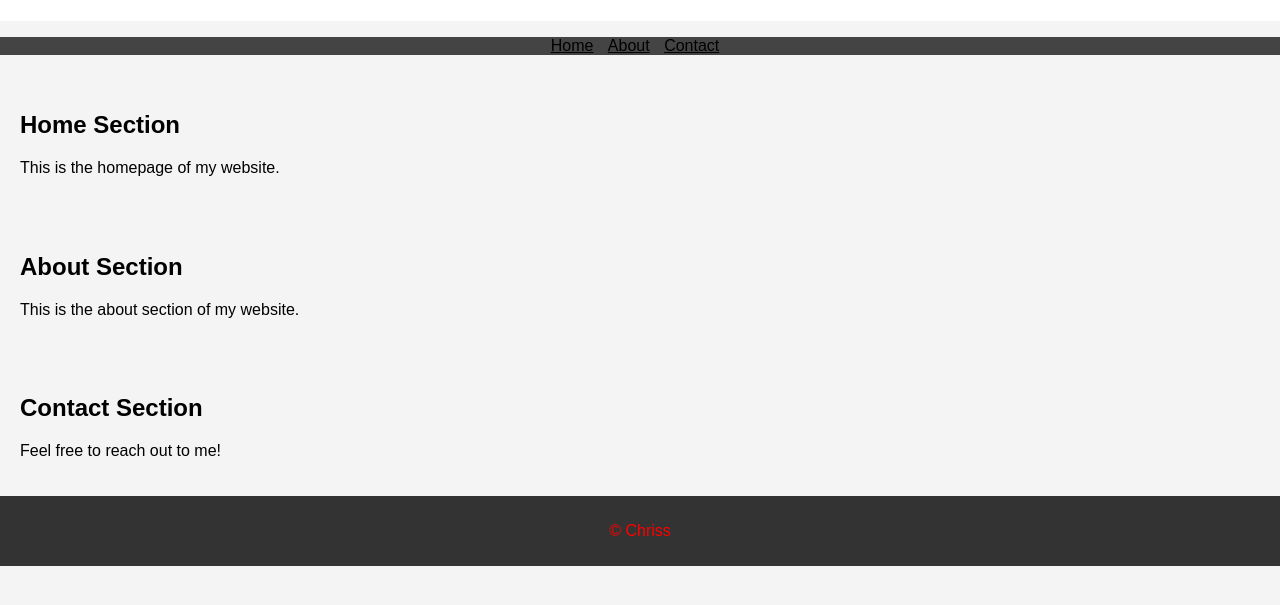
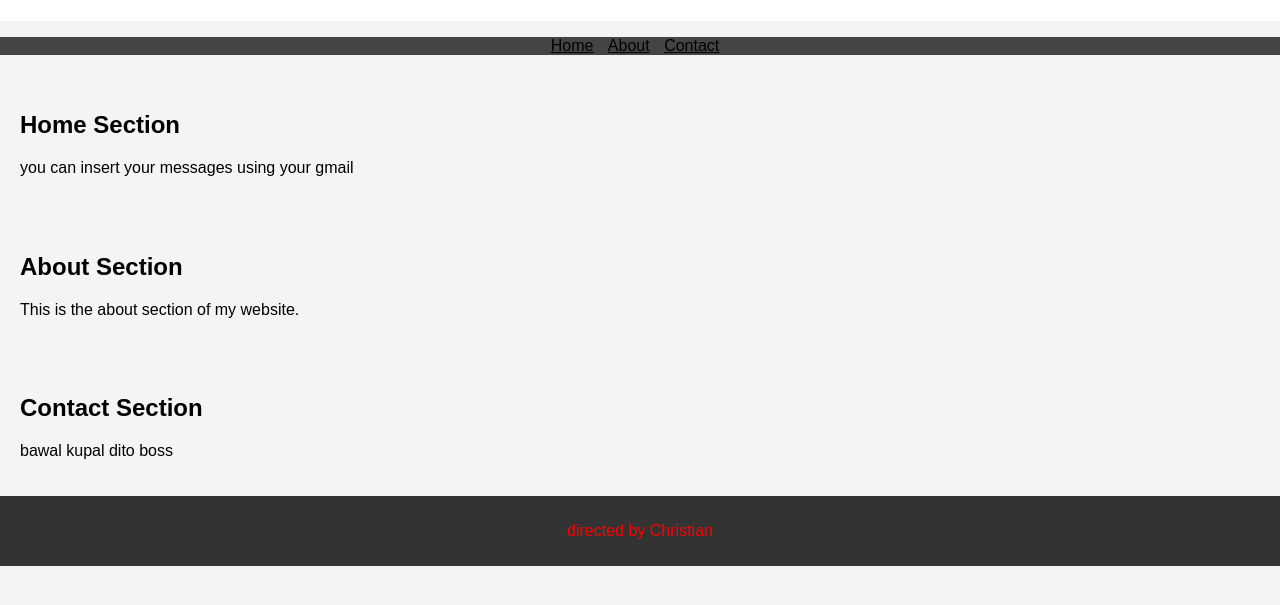
Before and after one commit to Chriss1303/my-first-website, a plain HTML site: page index.html in a window 1280 px wide. Shown: the part 99-704 px from the top of the page. Drawn offline with Linux system fonts and the light colour scheme.

Commit message:
Update index.html

```diff
--- a/index.html
+++ b/index.html
@@ -19,7 +19,7 @@
   </nav>
   <section id="home">
    <h2>Home Section</h2>
-   <p>This is the homepage of my website.</p>
+   <p>you can insert your messages using your gmail</p>
   </section>
   <section id="about">
    <h2>About Section</h2>
@@ -27,10 +27,10 @@
   </section>
   <section id="contact">
    <h2>Contact Section</h2>
-   <p>Feel free to reach out to me!</p>
+   <p>bawal kupal dito boss</p>
   </section>
   <footer>
-   <p>© Chriss </p>
+   <p>directed by Christian</p>
   </footer>
   <script src="script.js"></script>
  </body>
```
